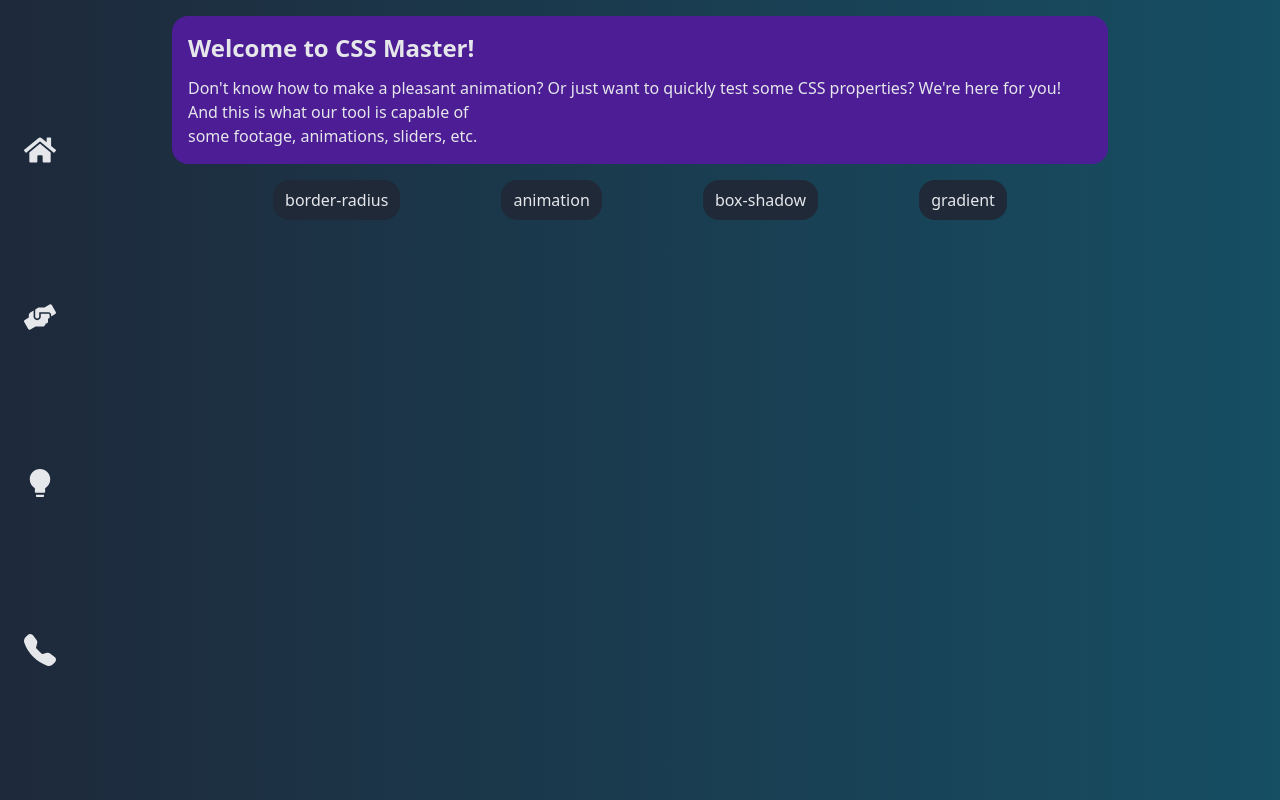
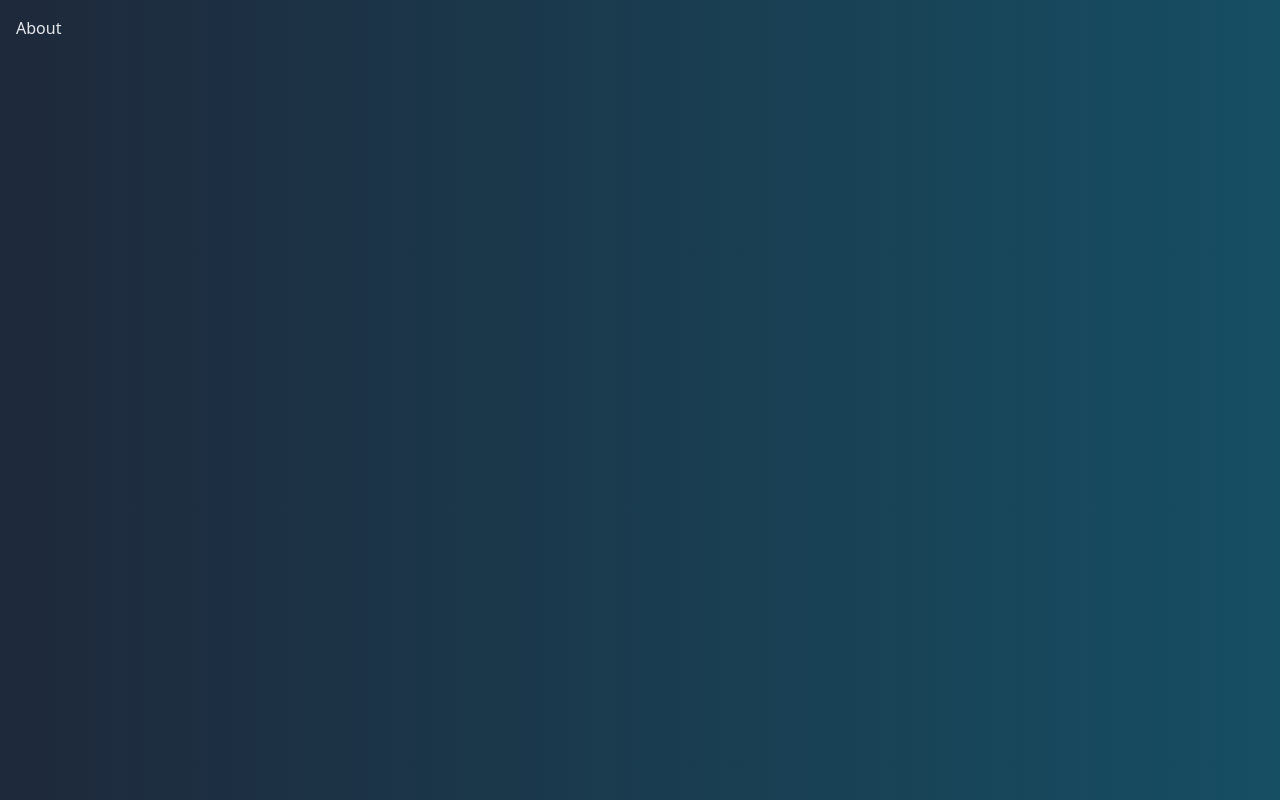
Before and after one commit to wzarek/css-master, a React (Create React App) app: page / in a window 1280 px wide. Built offline with nearby package versions, Linux system fonts and the light colour scheme; the HTML template or start-up script is replaced by a standard one.

Commit message:
Add component About

```diff
--- a/src/App.js
+++ b/src/App.js
@@ -1,10 +1,12 @@
 import './App.css'
 import Homepage from './components/homepage/Homepage'
+import About from './components/about/About'
 
 const App = () => {
   return (
     <div className='min-h-screen bg-gradient-to-r from-slate-800 to-cyan-900 m-0 p-4 text-gray-200'>
-      <Homepage />
+      {/* <Homepage /> */}
+      <About/>
     </div>
   )
 }
--- /dev/null
+++ b/src/components/about/About.js
@@ -0,0 +1,9 @@
+import React from 'react'
+
+const About = () => {
+  return (
+    <div>About</div>
+  )
+}
+
+export default About
--- a/src/components/homepage/WelcomeInfo.js
+++ b/src/components/homepage/WelcomeInfo.js
@@ -2,7 +2,7 @@ import React from 'react'
 
 const WelcomeInfo = () => {
   return (
-    <div className='p-4 rounded-2xl bg-violet-900'>
+    <div className='p-4 rounded-2xl bg-violet-900 ' >
       <h1 className='text-2xl font-semibold'>Welcome to CSS Master!</h1>
       <p className='mt-3 font-light'>
         Don't know how to make a pleasant animation? Or just want to quickly test some CSS properties?
--- a/src/components/homepage/menu/MenuItem.js
+++ b/src/components/homepage/menu/MenuItem.js
@@ -4,7 +4,7 @@ const MenuItem = (props) => {
   return (
     <a href={props?.url} className='flex flex-col items-center relative group'>
         {props?.icon}
-      <h3 className='text-xs mt-2 left-full hidden absolute group-hover:block'>{props?.name}</h3>
+      <h3 className='text-xs mt-2 left-full hidden absolute group-hover:block group-hover:text-gray-300'>{props?.name}</h3>
     </a>
   )
 }
```
